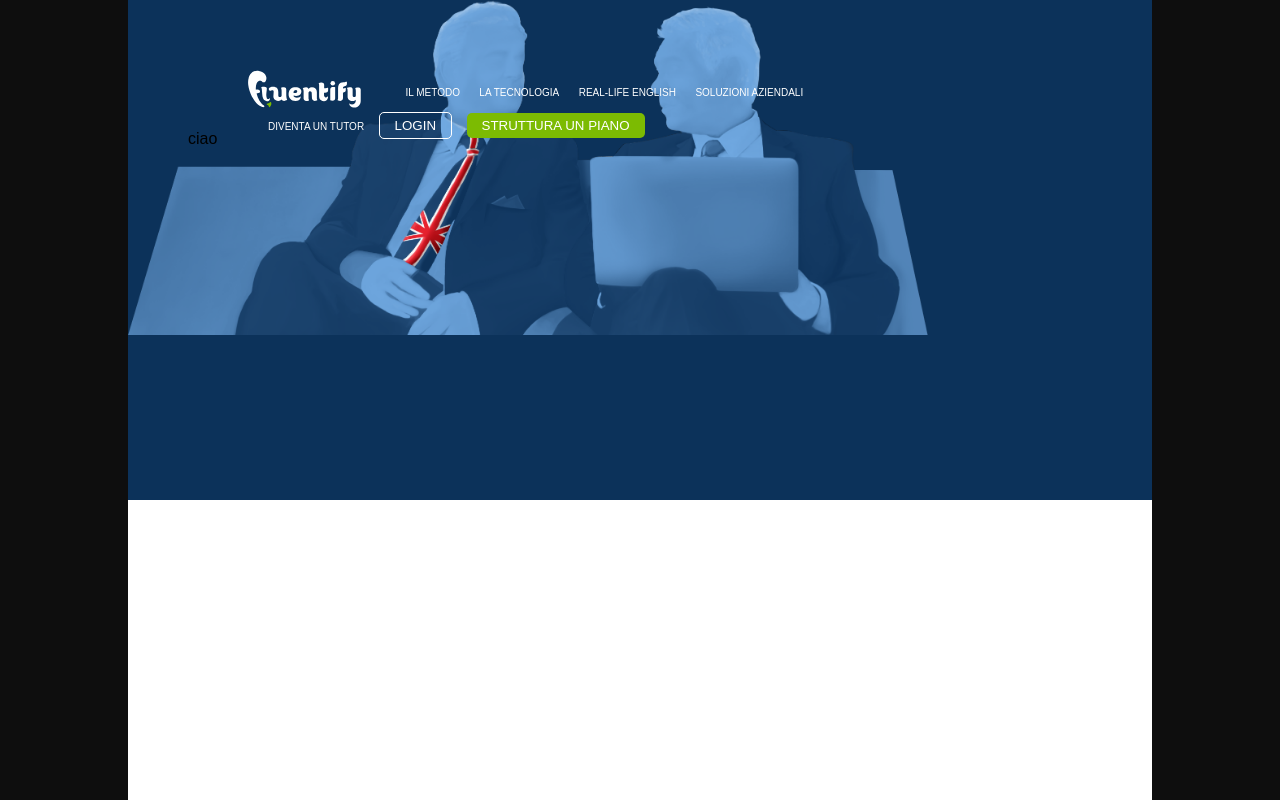
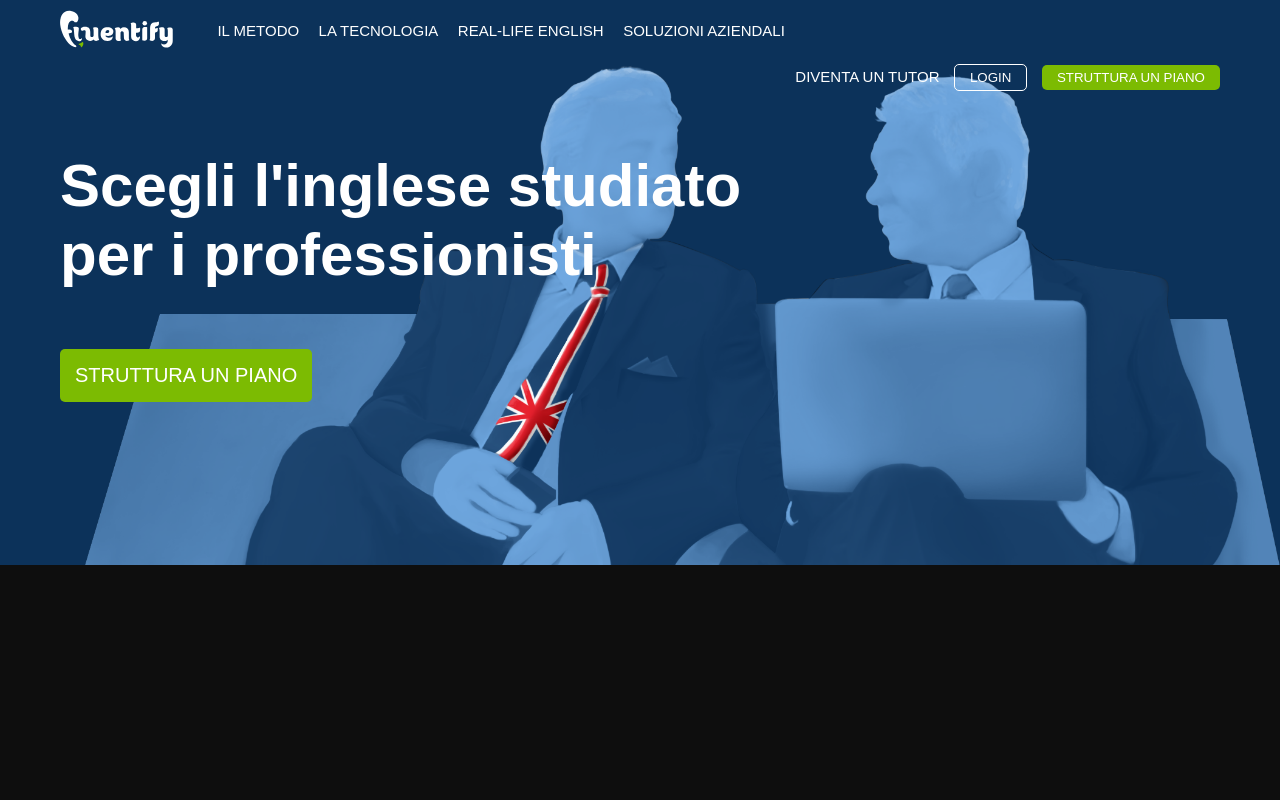
Before and after one commit to FedericaC03/htmlcss-fluentify, a plain HTML site: page index.html in a window 1280 px wide. Shown: the top 800 px of the page. Drawn offline with Linux system fonts and the light colour scheme.

Commit message:
header bottom

```diff
--- a/css/style.css
+++ b/css/style.css
@@ -5,25 +5,11 @@
 }
 body {
 background-color: #0E0E0E;
-}
-.container {
-  width: 80%;
-  height: 1000px;
-  background-color: white;
-  margin: auto;
-  font-family: sans-serif;
+font-family: sans-serif;
 }
 
 header {
 background-color: #0C325A;
-padding: 60px;
-background-image: url(../img/background-header.png);
-background-repeat: no-repeat;
-height: 500px;
-background-size:800px;
-position: relative;
-right: 0;
-bottom: 0;
 }
 
 header::after {
@@ -34,19 +20,20 @@ header::after {
 
 .header-top {
   padding: 60px;
-  padding-top: 10px;
+  padding-top: 5px;
   height: 50px;
 }
 
 .logo, .menu , .login {
   display: inline-block;
+  padding-top: 5px;
   vertical-align: middle;
 }
 
 .login p {
-  display: inline;
+  display: inline-block;
   color: white;
-  font-size: 10px;
+  font-size: 15px;
   padding-left: 20px;
 }
 
@@ -54,7 +41,7 @@ header::after {
   list-style: none;
   display:inline;
   color: white;
-  font-size: 10px;
+  font-size: 15px;
   padding-right: 15px;
 }
 
@@ -81,3 +68,36 @@ header::after {
   padding: 5px 15px;
   margin-left: 10px;
 }
+
+.login {
+  float: right;
+  margin-top: 7px;
+}
+
+.header-bottom {
+  background-image: url(../img/background-header.png);
+  background-repeat: no-repeat;
+  height: 500px;
+  background-position: bottom right;
+  background-size: contain;
+}
+
+.header-bottom h1{
+  color: white;
+  font-size: 60px;
+  display: inline-block;
+  padding: 60px;
+}
+
+.header-bottom button {
+   display: block;
+   margin-left: 60px;
+   background-color: #7CBB02;
+   color: white;
+   border-radius: 5px;
+   border: none;
+   padding: 15px;
+   font-size: 20px;
+
+
+}
--- a/index.html
+++ b/index.html
@@ -6,7 +6,6 @@
     <link rel="stylesheet" href="css/style.css">
   </head>
   <body>
-    <div class="container">
       <header>
          <div class="header-top">
            <div class="logo">
@@ -29,8 +28,9 @@
          </div>
 
          <div class="header-bottom">
-         ciao
-         </div>
+         <h1>Scegli l'inglese studiato <br> per i professionisti</h1>
+           <button type="button" name="button">STRUTTURA UN PIANO</button>
+
 
       </header>
 
```
